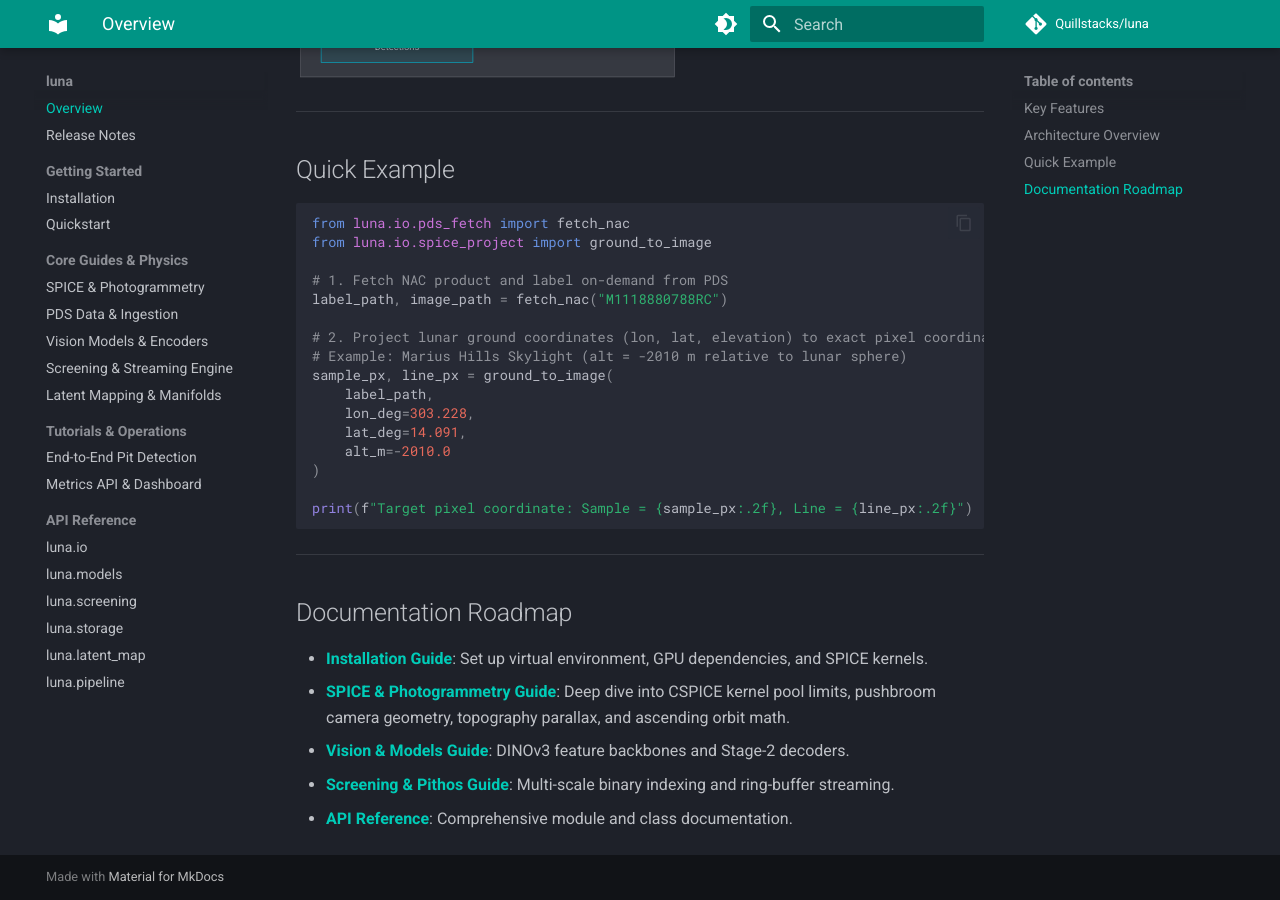
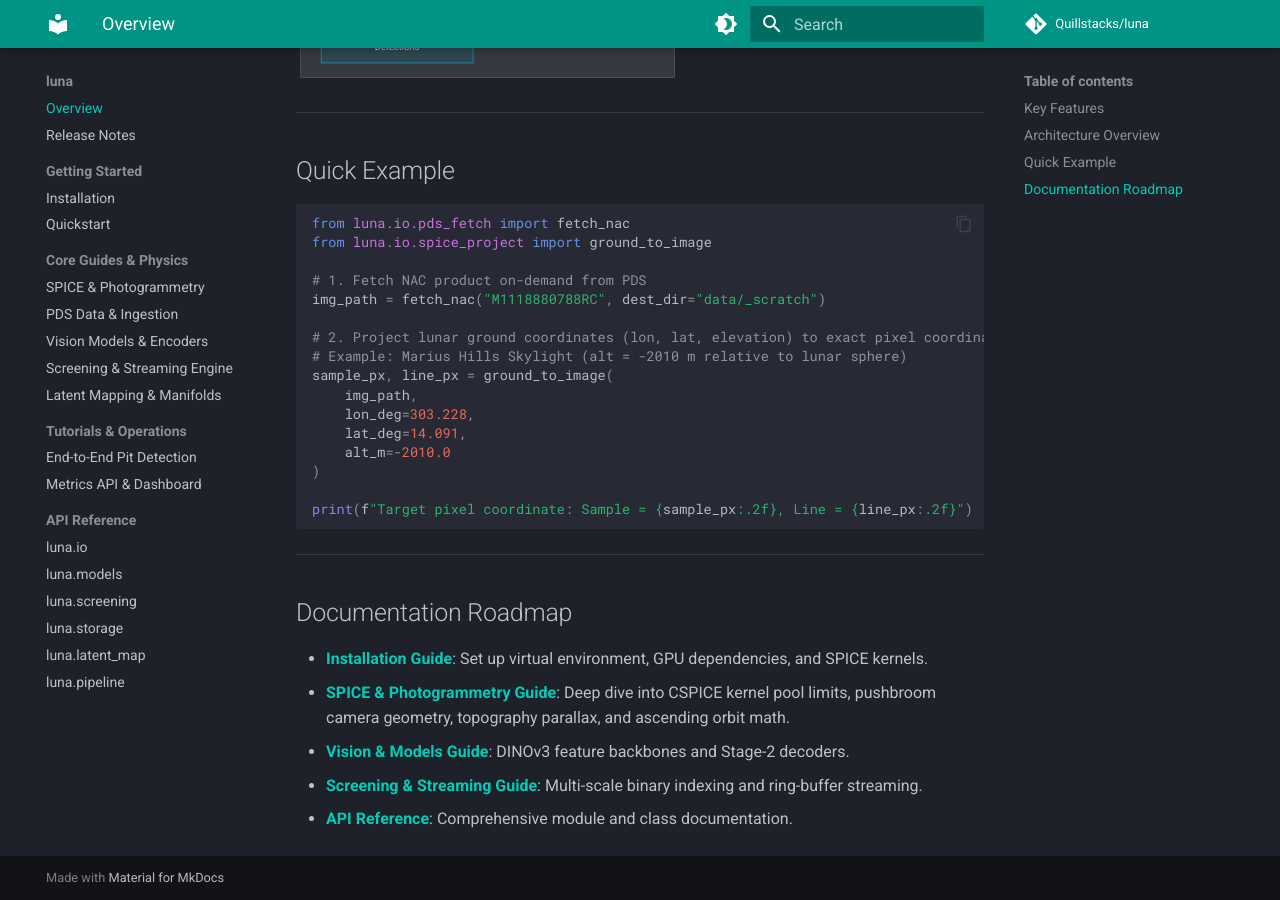
Before and after one commit to Quillstacks/luna, an MkDocs documentation site: the page built from docs/index.md, in a window 1280 px wide and 900 px high, scrolled down 1687 px. Built offline with MkDocs 1.6.1 and Material for MkDocs 9.7.7, drawn with Linux system fonts in a browser that asks for light colours; comment, search, counter and statistics services are not loaded.

Commit message:
docs: audit all documentation pages, fix fetch_nac return type and ensure complete code consistency

```diff
--- a/docs/index.md
+++ b/docs/index.md
@@ -38,8 +38,8 @@ flowchart TD
     subgraph Pipeline["ML & Screening Pipeline"]
         Reader --> RingBuffer["Lock-Free Disruptor Ring"]
         RingBuffer --> DINO["DINOv3 Feature Encoder"]
-        DINO --> Pithos["Native Pithos Binary Index"]
-        Pithos --> NMS["Spatial 512px NMS Filtering"]
+        DINO --> Pithos["pithosdb Vector Index"]
+        Pithos --> NMS["Spatial Lunar NMS Filtering"]
         NMS --> Candidates["Lunar Pit Candidates"]
     end
 
@@ -58,13 +58,13 @@ flowchart TD
 from luna.io.pds_fetch import fetch_nac
 from luna.io.spice_project import ground_to_image
 
-# 1. Fetch NAC product and label on-demand from PDS
-label_path, image_path = fetch_nac("M1118880788RC")
+# 1. Fetch NAC product on-demand from PDS
+img_path = fetch_nac("M1118880788RC", dest_dir="data/_scratch")
 
 # 2. Project lunar ground coordinates (lon, lat, elevation) to exact pixel coordinates
 # Example: Marius Hills Skylight (alt = -2010 m relative to lunar sphere)
 sample_px, line_px = ground_to_image(
-    label_path,
+    img_path,
     lon_deg=303.228,
     lat_deg=14.091,
     alt_m=-2010.0
@@ -80,5 +80,5 @@ print(f"Target pixel coordinate: Sample = {sample_px:.2f}, Line = {line_px:.2f}"
 - [**Installation Guide**](getting-started/installation.md): Set up virtual environment, GPU dependencies, and SPICE kernels.
 - [**SPICE & Photogrammetry Guide**](guide/spice-and-photogrammetry.md): Deep dive into CSPICE kernel pool limits, pushbroom camera geometry, topography parallax, and ascending orbit math.
 - [**Vision & Models Guide**](guide/vision-and-models.md): DINOv3 feature backbones and Stage-2 decoders.
-- [**Screening & Pithos Guide**](guide/screening-and-pithos.md): Multi-scale binary indexing and ring-buffer streaming.
+- [**Screening & Streaming Guide**](guide/screening-and-pithos.md): Multi-scale binary indexing and ring-buffer streaming.
 - [**API Reference**](reference/io.md): Comprehensive module and class documentation.
```
Also changed, not shown: docs/guide/pds-and-io.md (+3 -2 lines).
